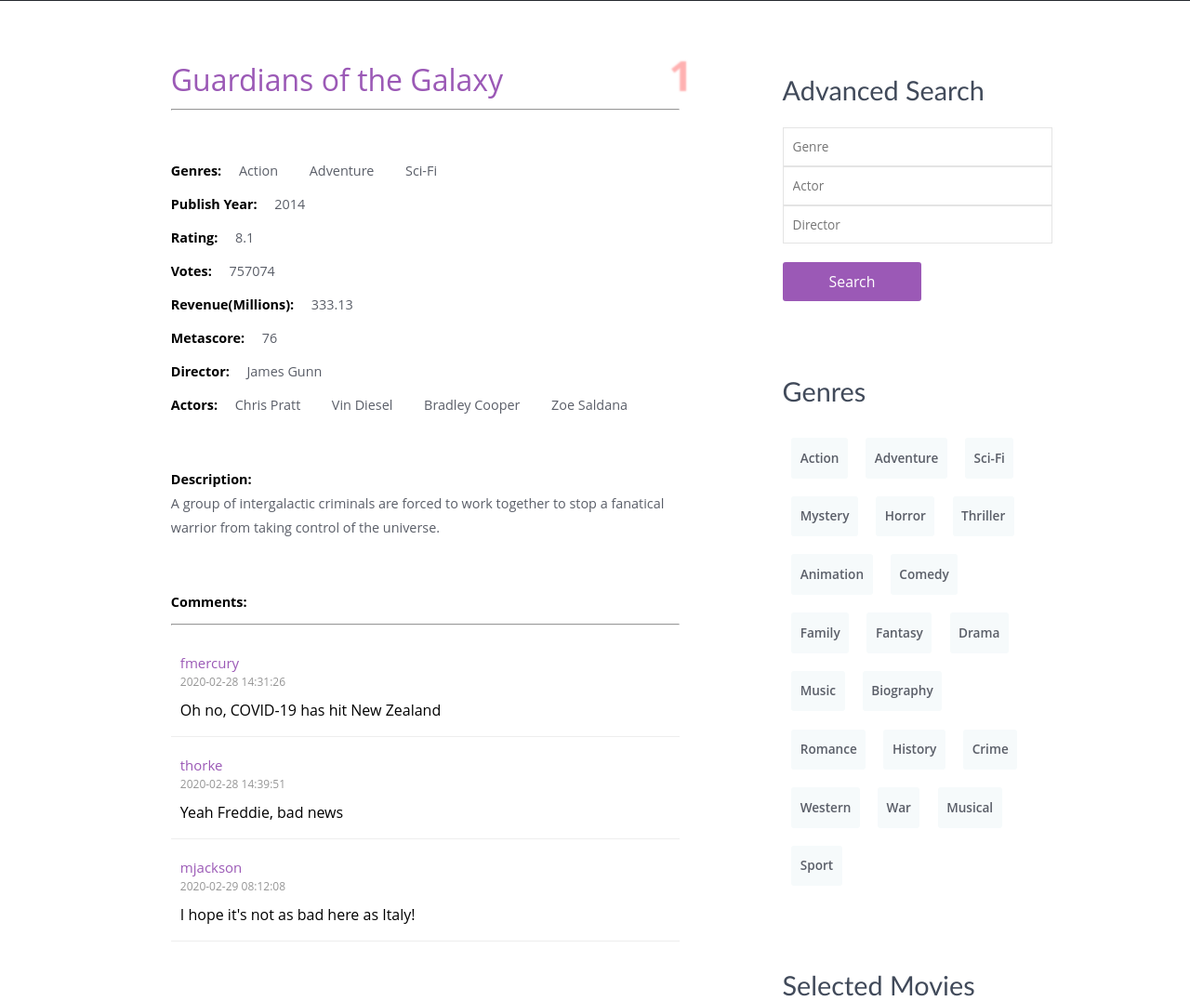
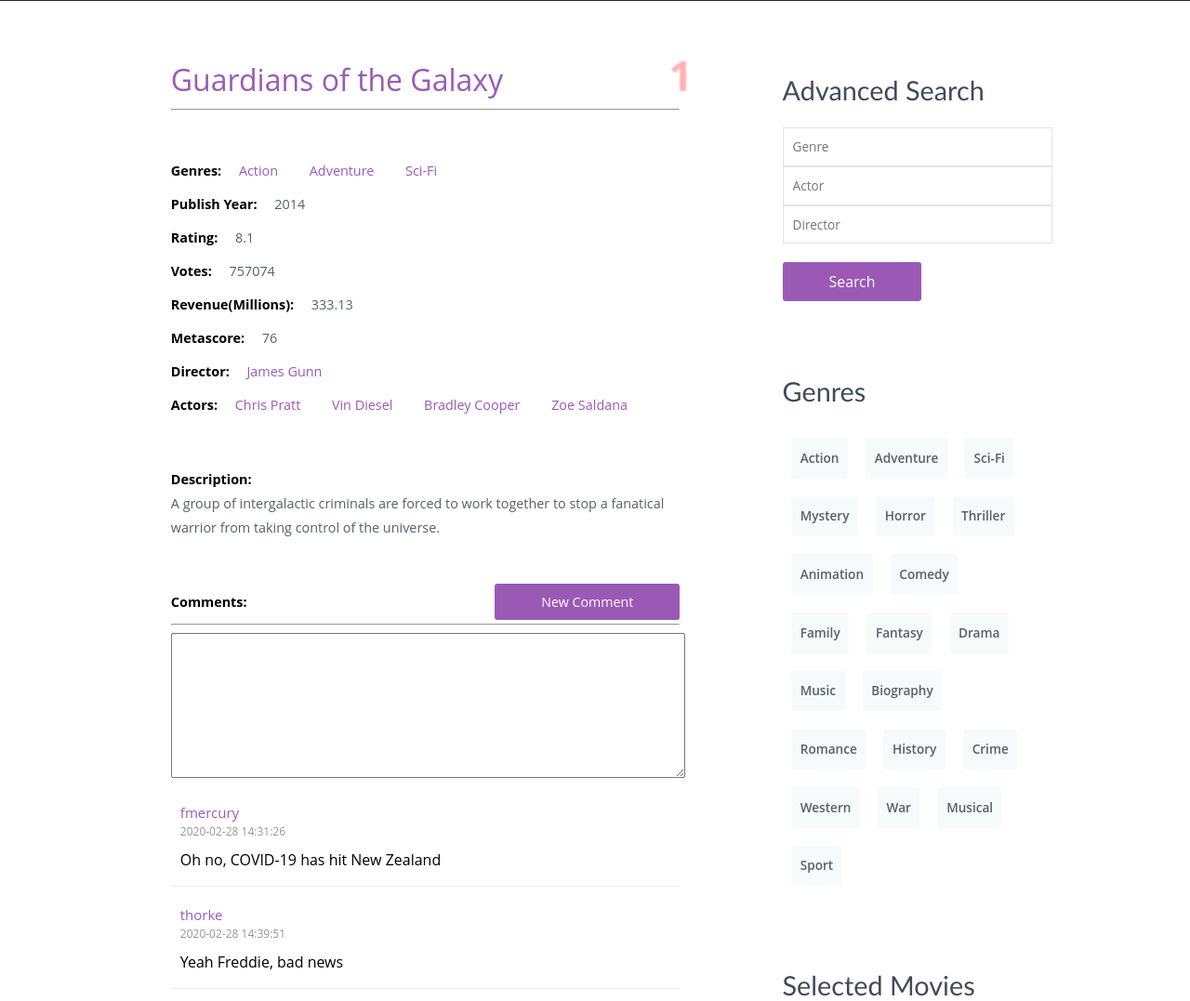
Before and after one commit to xzhu404/Movies_Web_Application, a Flask app: page /details/1/ in a window 1280 px wide. Shown: the part 230-1307 px from the top of the page at 93% size. Run offline with Flask 2, Linux system fonts and the light colour scheme.

Commit message:
fix some bugs, remove redundant code

```diff
--- a/config.py
+++ b/config.py
@@ -16,3 +16,5 @@ class Config:
     FLASK_ENV = environ.get('FLASK_ENV')
 
     SECRET_KEY = environ.get('SECRET_KEY')
+
+    DEBUG = environ.get("DEBUG")
--- a/movies/__init__.py
+++ b/movies/__init__.py
@@ -31,13 +31,7 @@ def create_app(test_config=None):
         from .movies import movies
         app.register_blueprint(movies.movies_blueprint)
 
-        # from .details import details
-        # app.register_blueprint(details.details_blueprint)
-
         from .authentication import authentication
         app.register_blueprint(authentication.authentication_blueprint)
-        #
-        # from .utilities import utilities
-        # app.register_blueprint(utilities.utilities_blueprint)
 
     return app
--- a/movies/adapters/memory_repository.py
+++ b/movies/adapters/memory_repository.py
@@ -1,13 +1,13 @@
 import csv
 import os
-from datetime import date, datetime
+from datetime import datetime
 from typing import List
 
-from bisect import bisect, bisect_left, insort_left
+from bisect import bisect_left, insort_left
 
 from werkzeug.security import generate_password_hash
 
-from movies.adapters.repository import AbstractRepository, RepositoryException
+from movies.adapters.repository import AbstractRepository
 from movies.domain.model import Movie, Genre, User, Comment, make_comment, Director, Actor, make_genre_association, \
     make_actor_association, make_director_association
 
--- a/movies/domain/model.py
+++ b/movies/domain/model.py
@@ -1,4 +1,4 @@
-from datetime import date, datetime
+from datetime import datetime
 from typing import List, Iterable
 
 
@@ -41,7 +41,7 @@ class Comment:
         self._user: User = user
         self._movie: Movie = movie
         self._comment: str = comment
-        self._timestamp: datetime = timestamp
+        self._timestamp: str = timestamp.strftime('%Y-%m-%d %H:%M:%S')
 
     @property
     def user(self) -> User:
@@ -56,7 +56,7 @@ class Comment:
         return self._comment
 
     @property
-    def timestamp(self) -> datetime:
+    def timestamp(self) -> str:
         return self._timestamp
 
     def __eq__(self, other):
@@ -159,6 +159,7 @@ class Director:
         if not isinstance(other, Director):
             return False
         return other._name == self._name
+
 
 class Movie:
     def __init__(self, id: int, title: str, description: str, year: int,
--- a/movies/movies/movies.py
+++ b/movies/movies/movies.py
@@ -1,9 +1,10 @@
-from flask import Blueprint
+from flask import Blueprint, jsonify
 from flask import request, render_template, redirect, url_for, session
 
 import movies.adapters.repository as repo
 import movies.utilities.utilities as utilities
 import movies.movies.services as services
+from movies.authentication.authentication import login_required
 
 from movies.utilities.services import get_genre_names
 
@@ -18,6 +19,7 @@ def get_movie_by_id(id):
     filter_form = utilities.FilterForm()
     sign_up_form = utilities.RegistrationForm()
     login_form = utilities.LoginForm()
+    comment_form = utilities.CommentForm()
 
     movie = services.get_movie(id, repo.repo_instance)
     genres = get_genre_names(repo.repo_instance)
@@ -30,6 +32,7 @@ def get_movie_by_id(id):
         filter_form=filter_form,
         sign_up_form=sign_up_form,
         login_form=login_form,
+        comment_form=comment_form,
         username=username,
     )
 
@@ -92,3 +95,20 @@ def filter_movies():
         login_form=login_form,
         username=username,
     )
+
+
+@movies_blueprint.route('/comment', methods=['POST'])
+@login_required
+def comment():
+    username = session.get('username')
+    comment = request.form.get('comment', '')
+    movie_id = request.form.get('movieID', default=0, type=int)
+    print(username, comment, movie_id)
+    if not username or not comment or not movie_id:
+        return jsonify({
+            'success': False,
+        }), 200
+    services.add_comment(movie_id, comment, username, repo.repo_instance)
+    return jsonify({
+        "success": True,
+    }), 201
--- a/movies/static/css/style.css
+++ b/movies/static/css/style.css
@@ -196,11 +196,11 @@ body {
     font-family: trebuchet ms, arial, sans-serif;
 }
 
-.sign-ligin-btns ul li a.signup, .sign-ligin-btns ul li a.login,.sign-ligin-btns ul li a.logout {
+.sign-ligin-btns ul li a.signup, .sign-ligin-btns ul li a.login, .sign-ligin-btns ul li a.logout {
     color: #FFF;
 }
 
-.sign-ligin-btns ul li a.signup:hover, .sign-ligin-btns ul li a.login:hover, .sign-ligin-btns ul li a.logout:hover{
+.sign-ligin-btns ul li a.signup:hover, .sign-ligin-btns ul li a.login:hover, .sign-ligin-btns ul li a.logout:hover {
     background: #9B59B6;
 }
 
@@ -1265,7 +1265,7 @@ li.google a span:hover {
     opacity: 0.8;
 }
 
-.button input[type="submit"], .send_button input[type="submit"] {
+.button input[type="submit"], .button input[type="button"], .send_button input[type="submit"] {
     cursor: pointer;
     color: #FFF;
     font-size: 0.99em;
@@ -2052,7 +2052,7 @@ span strong, li strong {
 
 .comments {
     position: absolute;
-    top: 1em;
+    top: 2.5em;
     right: 1em;
 }
 
@@ -2104,3 +2104,19 @@ span strong, li strong {
     position: relative;
     float: left;
 }
+
+.new-comment {
+    float: right;
+}
+
+#new-comment {
+    margin-top: -1em;
+}
+
+#comment-text {
+    width: 100%;
+}
+
+.details a {
+    color: #9B59B6;
+}
--- a/movies/templates/base.html
+++ b/movies/templates/base.html
@@ -135,8 +135,10 @@
             alert('{{ get_flashed_message }}')
         {% endfor %}
     })
+</script>
 
-</script>
+{% block script %}
+{% endblock %}
 
 </body>
 </html>
--- a/movies/templates/details.html
+++ b/movies/templates/details.html
@@ -10,7 +10,7 @@
         <p class="para">
             <span class="details-title">Genres:</span>
             {% for genre in movie.genres %}
-                &nbsp;&nbsp;&nbsp;&nbsp;{{ genre.name }}&nbsp;&nbsp;&nbsp;&nbsp;
+                &nbsp;&nbsp;&nbsp;&nbsp;<a href="{{ url_for('movies_bp.filter_movies', genre=genre.name.lower() ) }}">{{ genre.name }}</a>&nbsp;&nbsp;&nbsp;&nbsp;
             {% endfor %}
         </p>
         <p class="para">
@@ -35,12 +35,12 @@
         </p>
         <p class="para">
             <span class="details-title">Director:&nbsp;&nbsp;&nbsp;&nbsp;</span>
-            {{ movie.director.name }}
+            <a href="{{ url_for('movies_bp.filter_movies', director=movie.director.name.lower() ) }}">{{ movie.director.name }}</a>
         </p>
         <p class="para">
             <span class="details-title">Actors:</span>
             {% for actor in movie.actors %}
-                &nbsp;&nbsp;&nbsp;&nbsp;{{ actor.name }}&nbsp;&nbsp;&nbsp;&nbsp;
+                &nbsp;&nbsp;&nbsp;&nbsp;<a href="{{ url_for('movies_bp.filter_movies', actor=actor.name.lower() ) }}">{{ actor.name }}</a>&nbsp;&nbsp;&nbsp;&nbsp;
             {% endfor %}
         </p>
         <br>
@@ -53,8 +53,13 @@
         <br> <br>
         <p class="para">
             <span class="details-title">Comments:</span>
+            <span class="button new-comment">
+                <input id="new-comment" name="new-comment" type="button" value="New Comment">
+            </span>
         </p>
         <hr>
+        <textarea name="comment-text" id="comment-text" cols="30" rows="10"></textarea>
+        <br>
         <br>
         <div id="comments">
             {% if movie.comments|length == 0 %}
@@ -78,3 +83,48 @@
     </div>
     <div class="clear"></div>
 {% endblock %}
+
+{% block script %}
+    <script>
+        let username = '{{ username }}'
+        $('#new-comment').click(function () {
+            if (username === 'None') {
+                alert('You are not currently logged in, please log in first to perform this operation.')
+                window.scrollTo({
+                    left: 0,
+                    top: 0,
+                    behavior: 'smooth'
+                })
+                $('#loginBox').css('display', 'block')
+            } else {
+                let commentText = $("#comment-text").val()
+                if (commentText) {
+                    $.ajaxSetup({
+                        beforeSend: function (xhr, settings) {
+                            if (!/^(GET|HEAD|OPTIONS|TRACE)$/i.test(settings.type) && !this.crossDomain) {
+                                xhr.setRequestHeader("X-CSRFToken", "{{ comment_form.csrf_token._value() }}")
+                            }
+                        }
+                    })
+
+                    $.ajax({
+                        url: '{{ url_for("movies_bp.comment") }}',
+                        type: 'POST',
+                        data: {
+                            comment: commentText,
+                            movieID: {{ movie.id }}
+                        },
+                        success: function (data) {
+                            console.log(data)
+                            if (data.success) {
+                                location.reload()
+                            }
+                        }
+                    })
+                } else {
+                    alert('Comment content cannot be empty.')
+                }
+            }
+        })
+    </script>
+{% endblock %}
--- a/movies/templates/login.html
+++ b/movies/templates/login.html
@@ -12,6 +12,5 @@
             </fieldset>
             {{ login_form.submit }}
         </fieldset>
-        <span><a href="#">Forgot your password?</a></span>
     </form>
 </div>
--- a/movies/utilities/services.py
+++ b/movies/utilities/services.py
@@ -1,7 +1,6 @@
 from typing import Iterable
 import random
 
-import movies.adapters.repository as repo
 from movies.adapters.repository import AbstractRepository
 from movies.domain.model import Movie
 from movies.movies.services import genres_to_dict, actors_to_dict
--- a/movies/utilities/utilities.py
+++ b/movies/utilities/utilities.py
@@ -1,16 +1,14 @@
-from flask import Blueprint, request, render_template, redirect, url_for, session
+from better_profanity import profanity
+from flask import Blueprint, url_for
 from flask_wtf import FlaskForm
-from wtforms import StringField, SubmitField, PasswordField
-from wtforms.validators import DataRequired, Length
+from wtforms import StringField, SubmitField, PasswordField, TextAreaField, HiddenField
+from wtforms.validators import DataRequired, Length, ValidationError
 
 import movies.adapters.repository as repo
 import movies.utilities.services as services
 
 # Configure Blueprint.
 from movies.authentication.authentication import PasswordValid
-
-utilities_blueprint = Blueprint(
-    'utilities_bp', __name__)
 
 
 def get_genres_and_urls():
@@ -52,3 +50,23 @@ class LoginForm(FlaskForm):
     password = PasswordField('Password', [
         DataRequired()], id='login-password')
     submit = SubmitField('Login', id='login')
+
+
+class ProfanityFree:
+    def __init__(self, message=None):
+        if not message:
+            message = u'Field must not contain profanity'
+        self.message = message
+
+    def __call__(self, form, field):
+        if profanity.contains_profanity(field.data):
+            raise ValidationError(self.message)
+
+
+class CommentForm(FlaskForm):
+    comment = TextAreaField('Comment', [
+        DataRequired(),
+        Length(min=4, message='Your comment is too short'),
+        ProfanityFree(message='Your comment must not contain profanity')], id='comment-text')
+    movie_id = HiddenField("Movie id")
+    submit = SubmitField('Submit')
```
Also changed, not shown: movies/authentication/authentication.py (+4 -5 lines), tests/conftest.py (+1 -1 lines), tests/unit/test_domain_model.py (+0 -2 lines), tests/unit/test_memory_repository.py (+1 -1 lines), tests/unit/test_services.py (+0 -2 lines), 1 other file.
